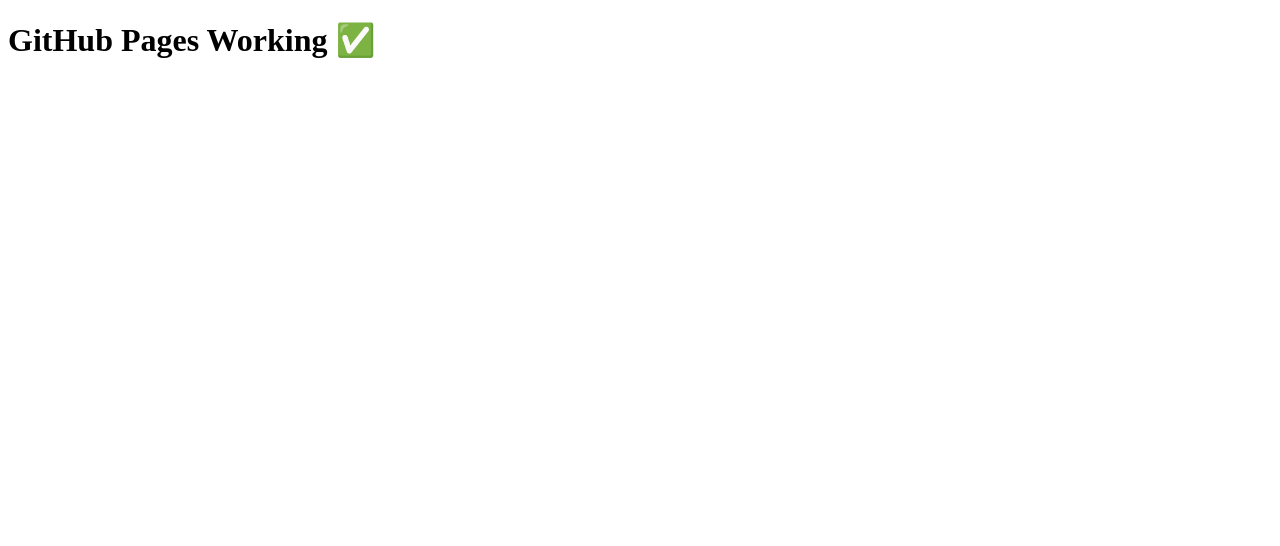
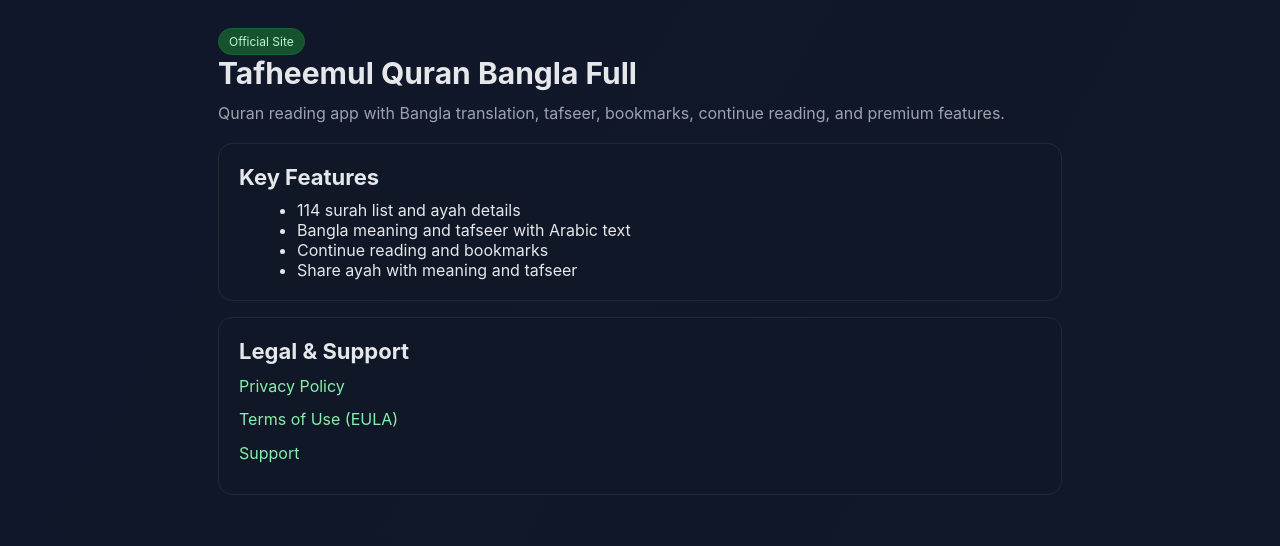
Before and after one commit to nbendroidapps/tafheemul-quran-bangla-full, a plain HTML site: page index.html in a window 1280 px wide. Drawn offline with Linux system fonts and the light colour scheme.

Commit message:
Update index.html

```diff
--- a/index.html
+++ b/index.html
@@ -1,9 +1,47 @@
-<!DOCTYPE html>
-<html>
+<!doctype html>
+<html lang="en">
 <head>
-  <title>GitHub Pages Test</title>
+  <meta charset="utf-8" />
+  <meta name="viewport" content="width=device-width,initial-scale=1" />
+  <title>Tafheemul Quran Bangla Full</title>
+  <style>
+    :root { --bg:#0f172a; --card:#111827; --text:#e5e7eb; --muted:#9ca3af; --accent:#22c55e; }
+    * { box-sizing: border-box; }
+    body { margin:0; font-family:-apple-system,BlinkMacSystemFont,"Segoe UI",Roboto,sans-serif; background:linear-gradient(120deg,#0f172a,#111827); color:var(--text); }
+    .wrap { max-width:880px; margin:0 auto; padding:28px 18px 48px; }
+    .card { background:rgba(17,24,39,.8); border:1px solid #1f2937; border-radius:14px; padding:20px; margin-top:16px; }
+    h1 { margin:0 0 10px; font-size:30px; }
+    h2 { margin:0 0 10px; font-size:22px; }
+    p { line-height:1.6; margin:8px 0; color:var(--text); }
+    .muted { color:var(--muted); }
+    .pill { display:inline-block; background:#14532d; color:#bbf7d0; border:1px solid #166534; padding:5px 10px; border-radius:999px; font-size:12px; }
+    .links a { color:#86efac; text-decoration:none; }
+    .links a:hover { text-decoration:underline; }
+    ul { margin:8px 0 0 18px; }
+  </style>
 </head>
 <body>
-  <h1>GitHub Pages Working ✅</h1>
+  <main class="wrap">
+    <span class="pill">Official Site</span>
+    <h1>Tafheemul Quran Bangla Full</h1>
+    <p class="muted">Quran reading app with Bangla translation, tafseer, bookmarks, continue reading, and premium features.</p>
+
+    <section class="card">
+      <h2>Key Features</h2>
+      <ul>
+        <li>114 surah list and ayah details</li>
+        <li>Bangla meaning and tafseer with Arabic text</li>
+        <li>Continue reading and bookmarks</li>
+        <li>Share ayah with meaning and tafseer</li>
+      </ul>
+    </section>
+
+    <section class="card links">
+      <h2>Legal & Support</h2>
+      <p><a href="./privacy.html">Privacy Policy</a></p>
+      <p><a href="./terms.html">Terms of Use (EULA)</a></p>
+      <p><a href="./support.html">Support</a></p>
+    </section>
+  </main>
 </body>
 </html>
```
